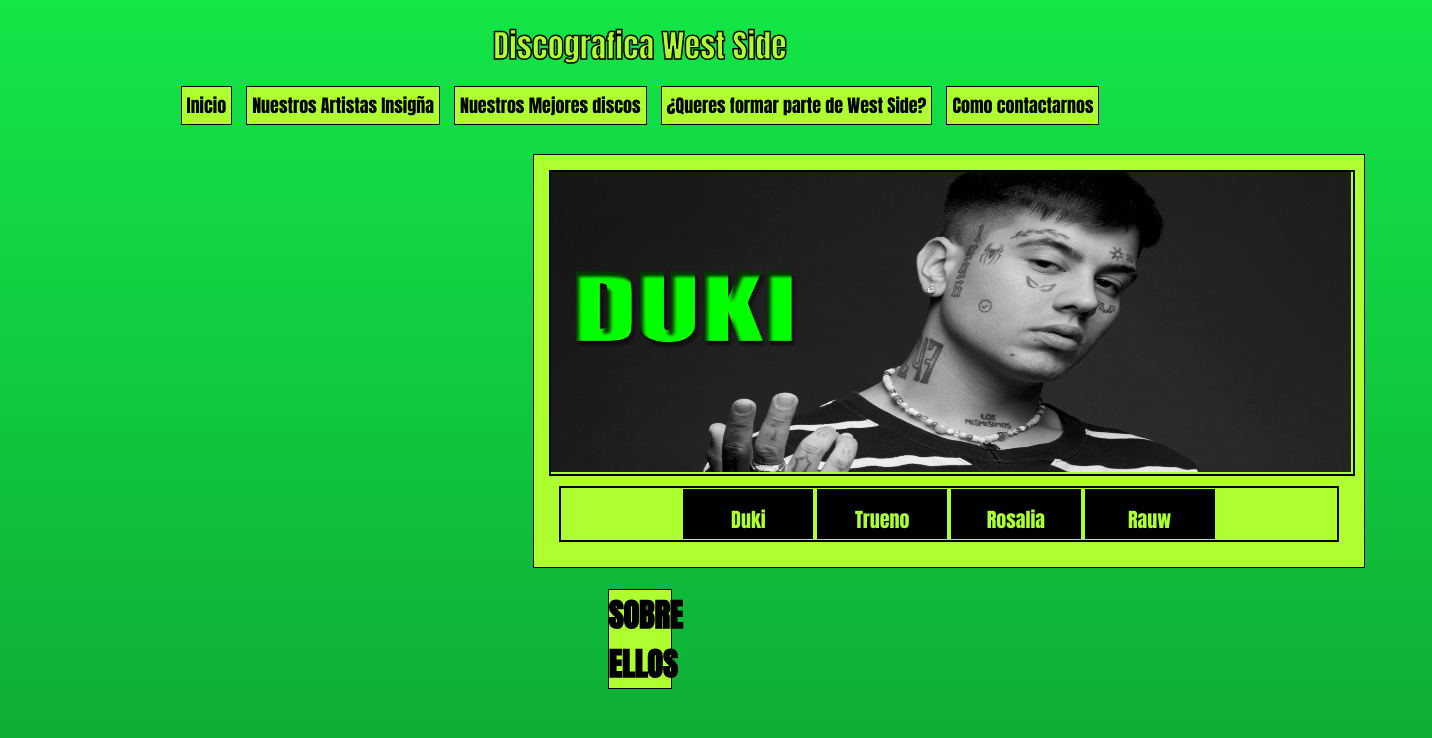
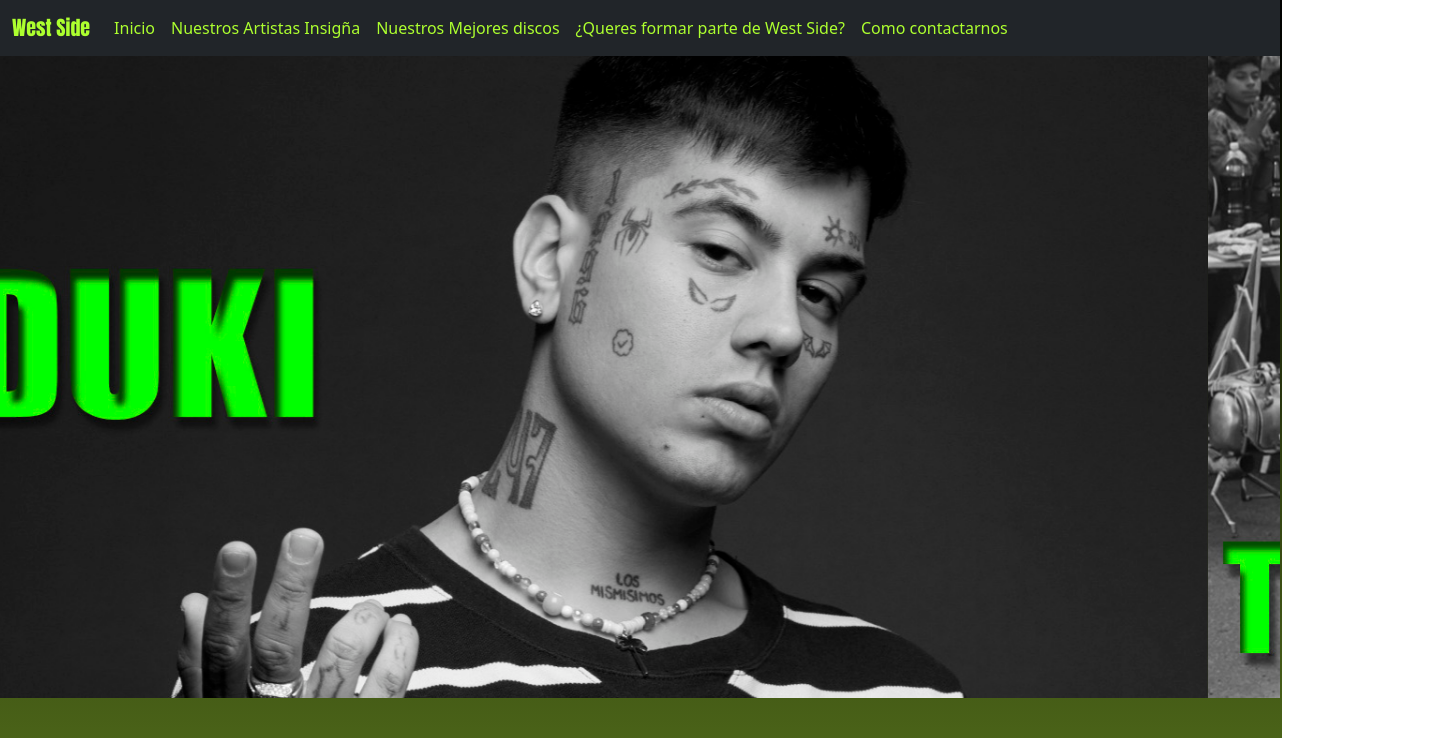
Before and after one commit to JCAltamirano/Proyecto_JuancruzAltamirano, a plain HTML site: page Index/pages/artistasimportantes.html in a window 1280 px wide. Shown: the top 738 px of the page, 1432 px wide, since content can reach past the window. Drawn offline with nearby package versions, Linux system fonts and the light colour scheme; files that its build step writes are made by us from their sources.

Commit message:
agregue bootstrap a la pagina de inicio y a la de los artistas importantes

```diff
--- a/Index/css/styleartistasimportantes.css
+++ b/Index/css/styleartistasimportantes.css
@@ -1,3 +1,6 @@
+body{
+    background-image: linear-gradient(to bottom, black, yellowgreen)
+}
 footer{
     font-family: Impact, Haettenschweiler, 'Arial Narrow Bold', sans-serif;
     font-size: medium;
@@ -6,89 +9,21 @@
     border: 2px solid black;
     background-color: greenyellow;
 }
-body{
-    background-image: linear-gradient(to bottom, rgb(19, 230, 71), black)
+.navbar-brand{
+    text-align: center;
+    color: greenyellow;
+    font-family: Impact, Haettenschweiler, 'Arial Narrow Bold', sans-serif;
 }
-nav {
-    text-align: center;
+.navbar-brand:hover{
+    color: white;
 }
-nav a{
-    font-family: Impact, Haettenschweiler, 'Arial Narrow Bold', sans-serif;
-    color: black;
-    background-color: greenyellow;
-    text-decoration: none;
-    font-size: large;
-    border: 1px solid black;
-    padding: 5px;
-    margin: 5px;
+.nav-link{
+    color: greenyellow;
 }
-.container{
-    margin-top: 35px;
-    margin-left: 525px;
-    background-color: greenyellow;
-    border: 1px solid  black;
-    width: 800px;
-    padding: 15px;
+.nav-link:hover{
+    color: white;
 }
 
-ul, li {
-    padding: 0;
-    margin: 0;
-    list-style: none;
-}
-
-ul.slider{
-    position: relative;
-    width: 800px;
-    height: 300px;
-}
-
-ul.slider li {
-    position: absolute;
-    left: 0px;
-    top: 0px;
-    opacity: 0;
-    width: inherit;
-    height: inherit;
-    transition: opacity .5s;
-    background:#fff;
-}
-
-    ul.slider li img{
-    width: 100%;
-    height: 300px;
-    object-fit: 79;
-}
-
-ul.slider li:first-child {
-    opacity: 1;
-}
-
-ul.slider li:target {
-    opacity: 1;
-}
-
-.menu{
-    text-align: center;
-    margin: 10px;
-}
-
-.menu li{
-    display: inline-block;
-    text-align: center;
-}
-
-    .menu li a{
-    display: inline-block;
-    text-decoration: none;
-    background-color: black;
-    padding: 15px;
-    width: 100px;
-    height: 20px;
-    font-size: 20px;
-    font-family: Impact, Haettenschweiler, 'Arial Narrow Bold', sans-serif;
-    color: greenyellow;
-}
 .h1titulo{
     -webkit-text-stroke: 1.5px black;
     text-align: center;
@@ -183,4 +118,5 @@
     border: 1px solid black;
     margin-left: 600px;
     margin-right: 600px;
+    margin-top: 50px;
 }
--- a/Index/css/stylediscoshit.css
+++ b/Index/css/stylediscoshit.css
@@ -1,5 +1,5 @@
 body{
-    background-image: linear-gradient(to bottom, rgb(19, 230, 71), black)
+    background-image: linear-gradient(to bottom, black, yellowgreen)
 }
 nav {
     text-align: center;
--- a/Index/css/styleformarparte.css
+++ b/Index/css/styleformarparte.css
@@ -1,5 +1,5 @@
 body{
-    background-image: linear-gradient(to bottom, rgb(19, 230, 71), black)
+    background-image: linear-gradient(to bottom, black, yellowgreen)
 }
 nav {
     text-align: center;
--- a/Index/css/styleindex.css
+++ b/Index/css/styleindex.css
@@ -1,24 +1,19 @@
 body{
-    background-image: linear-gradient(to bottom, rgb(19, 230, 71), black)
+    background-image: linear-gradient(to bottom, black, yellowgreen)
 }
-nav {
-    text-align: center;
-}
-nav a{
-    font-family: Impact, Haettenschweiler, 'Arial Narrow Bold', sans-serif;
-    color: black;
-    background-color: greenyellow;
-    text-decoration: none;
-    font-size: large;
-    border: 1px solid black;
-    padding: 5px;
-    margin: 5px;
-}
-h1{
-    -webkit-text-stroke: 1.5px black;
+.navbar-brand{
     text-align: center;
     color: greenyellow;
     font-family: Impact, Haettenschweiler, 'Arial Narrow Bold', sans-serif;
+}
+.navbar-brand:hover{
+    color: white;
+}
+.nav-link{
+    color: greenyellow;
+}
+.nav-link:hover{
+    color: white;
 }
 .imgfront{
     display: block;
@@ -32,13 +27,6 @@
     font-size: medium;
     margin-top: 210px;
     padding: 0px;
-    border: 2px solid black;
-    background-color: greenyellow;
-}
-ul{
-    font-family: Impact, Haettenschweiler, 'Arial Narrow Bold', sans-serif;
-    padding: 1px;
-    margin-right: 1625px;
     border: 2px solid black;
     background-color: greenyellow;
 }
--- a/Index/pages/artistasimportantes.html
+++ b/Index/pages/artistasimportantes.html
@@ -5,56 +5,59 @@
     <meta http-equiv="X-UA-Compatible" content="IE=edge">
     <meta name="viewport" content="width=device-width, initial-scale=1.0">
     <title>*West Side Music*</title>
+    <link href="https://cdn.jsdelivr.net/npm/bootstrap@5.1.3/dist/css/bootstrap.min.css" rel="stylesheet" integrity="sha384-1BmE4kWBq78iYhFldvKuhfTAU6auU8tT94WrHftjDbrCEXSU1oBoqyl2QvZ6jIW3" crossorigin="anonymous">
+    <script src="https://cdn.jsdelivr.net/npm/bootstrap@5.1.3/dist/js/bootstrap.bundle.min.js" integrity="sha384-ka7Sk0Gln4gmtz2MlQnikT1wXgYsOg+OMhuP+IlRH9sENBO0LRn5q+8nbTov4+1p" crossorigin="anonymous"></script>
     <link rel="stylesheet" href="../css/styleartistasimportantes.css">
-    <link rel="stylesheet" href="css/styleindex.css">
-    <link
-    rel="stylesheet"
-    href="https://cdnjs.cloudflare.com/ajax/libs/animate.css/4.1.1/animate.min.css"/>
 </head>
 <body>
-    <h1 class="h1titulo">Discografica West Side</h1>
-    <header class="header2">
-        <nav class="headerNav2 animate__animated animate__backInLeft">
-            <a href="../index.html">Inicio</a>
-            <a href="artistasimportantes.html">Nuestros Artistas Insigña</a>
-            <a href="discoshit.html">Nuestros Mejores discos</a>
-            <a href="formarparte.html">¿Queres formar parte de West Side?</a>
-            <a href="#pie">Como contactarnos</a>
-        <nav>
-    </header>
+    <body>
+        <header class="header">
+            <nav class="navbar navbar-expand-lg navbar-yellowgreen bg-dark">
+                <div class="container-fluid">
+                <a class="navbar-brand" href="#">West Side</a>
+                <button class="navbar-toggler" type="button" data-bs-toggle="collapse" data-bs-target="#navbarNav" aria-controls="navbarNav" aria-expanded="false" aria-label="Toggle navigation">
+                    <span class="navbar-toggler-icon"></span>
+                </button>
+                <div class="collapse navbar-collapse" id="navbarNav">
+                    <ul class="navbar-nav">
+                    <li class="nav-item">
+                        <a class="nav-link active" aria-current="page" href="../index.html">Inicio</a>
+                    </li>
+                    <li class="nav-item">
+                        <a class="nav-link" href="artistasimportantes.html">Nuestros Artistas Insigña</a>
+                    </li>
+                    <li class="nav-item">
+                        <a class="nav-link" href="discoshit.html">Nuestros Mejores discos</a>
+                    </li>
+                    <li class="nav-item">
+                        <a class="nav-link" href="formarparte.html">¿Queres formar parte de West Side?</a>
+                    </li>
+                    <li class="nav-item">
+                        <a class="nav-link" href="#pie">Como contactarnos</a>
+                    </li>
+                    </ul>
+                </div>
+                </div>
+            </nav>
     <!--Slider en el cual se representan 4 artistas con imagenes-->
-    <div class="container animate__animated animate__fadeIn">
-        <ul class="slider">
-        <li id="slide1">
-            <img src="../img/Duki editada.jpg"/>
-        </li>
-        <li id="slide2">
-            <img src="../img/Trueno editada.jpg"/>
-        </li>
-        <li id="slide3">
-            <img src="../img/Rosalia editada.jpg">
-        </li>
-        <li id="slide4">
-            <img src="../img/Rauw editada.jpg">
-        </li>
-        </ul>
 
-        <ul class="menu">
-        <li>
-            <a href="#slide1">Duki</a>
-        </li>
-        <li>
-            <a href="#slide2">Trueno</a>
-        </li>
-        <li>
-            <a href="#slide3">Rosalia</a>
-        </li>
-        <li>
-            <a href="#slide4">Rauw</a>
-        </li>
-        </ul>
+    <div id="carouselExampleControls" class="carousel slide" data-bs-ride="carousel">
+        <div class="carousel-inner">
+        <div class="carousel-item active">
+            <img src="../img/Duki editada.jpg" class="d-block w-100" >
+        </div>
+        <div class="carousel-item">
+            <img src="../img/Trueno editada.jpg" class="d-block w-100" >
+        </div>
+        <div class="carousel-item">
+            <img src="../img/Rosalia editada.jpg" class="d-block w-100" >
+        </div>
+        <div class="carousel-item">
+            <img src="../img/Rauw editada.jpg" class="d-block w-100" >
+        </div>
+        </div>
+    </div>
 
-    </div>
     <!--Informacion sobre los artistas-->
         <h1 class="h1zonamedia">SOBRE ELLOS</h1>
     <div class="grid-container">
@@ -81,7 +84,7 @@
             <h2 class="rauwh2">RAUW ALEJANDRO</h2>
             <p class="rauwp">
                 Raúl Alejandro Ocasio Ruiz  es un rapero, cantante, compositor, productor discográfico y bailarín puertorriqueño.  Durante varios años vivió en Estados Unidos, donde fue influenciado por los géneros R&B y dancehall.
-                Debutó en 2014 con la canción «Inevitable» y se mantuvo en los años siguientes lanzando canciones como «Eso que tienes», «Días así», «No me hagas esperar» y «I.D.G.F.» en 2015 y «Pa' serio», «Como nunca», «Mala mía», «Back To Sleep» y «Misiones» en 2016.Lanzó su primer mixtape titulado Punto De Equilibrio en 2016, el cual contó con las colaboraciones de Myke Towers, Álvaro Díaz, Joyce Santana y Rafa Pabön.Lanzó canciones en 2017 como «La oportunidad», «Las justas», «Ahora dice», «Tomalo», «Luz roja», «Ta' moja», «Estamos mal», «Se hace tarde» y «Toda», el cual contó con una remezcla en 2018 con Cazzu, Lenny Tavárez y Lyanno. En 2018, publicó su versión de la canción «Tu te imaginas» de De La Ghetto con el que ganó reconocimiento.Participó en canciones como «Pa' tu casa» y «Luz apaga», con los que logró consolidarse aún más.Lanzó el sencillo «Que le dé» en 2019 con colaboración de Nicky Jamy el sencillo «Fantasías» con Farruko.Publicó su primer EP titulado Trap Cake en 2019. En 2020, publicó su primer álbum de estudio titulado "Afrodisíaco", el cual contó con las colaboraciones de Anuel AA, J Balvin, Zion & Lennox, Sech, Wisin & Yandel, Arcángel, Trippie Redd, entre otros.
+                Debutó en 2014 con la canción «Inevitable» y se mantuvo en los años siguientes lanzando canciones como «Eso que tienes», «Días así», «No me hagas esperar» y «I.D.G.F.» en 2015 y «Pa' serio», «Como nunca», «Mala mía», «Back To Sleep» y «Misiones» en 2016.Lanzó su primer mixtape titulado Punto De Equilibrio en 2016, el cual contó con las colaboraciones de Myke Towers, Álvaro Díaz, Joyce Santana y Rafa Pabön.Lanzó canciones en 2017 como «La oportunidad», «Las justas», «Ahora dice», «Tomalo», «Luz roja», «Ta' moja», «Estamos mal», «Se hace tarde» y «Toda», el cual contó con una remezcla en 2018 con Cazzu, Lenny Tavárez y Lyanno. En 2018, publicó su versión de la canción «Tu te imaginas» de De La Ghetto con el que ganó reconocimiento.Participó en canciones como «Pa' tu casa» y «Luz apaga», con los que logró consolidarse aún más.Lanzó el sencillo «Que le dé» en 2019 con colaboración de Nicky Jamy el sencillo «Fantasías» con Farruko.Publicó su primer EP titulado Trap Cake en 2019.
             </p>
         </div>
     </div>
```
Also changed, not shown: Index/index.html (+29 -10 lines), README.md (deleted).
